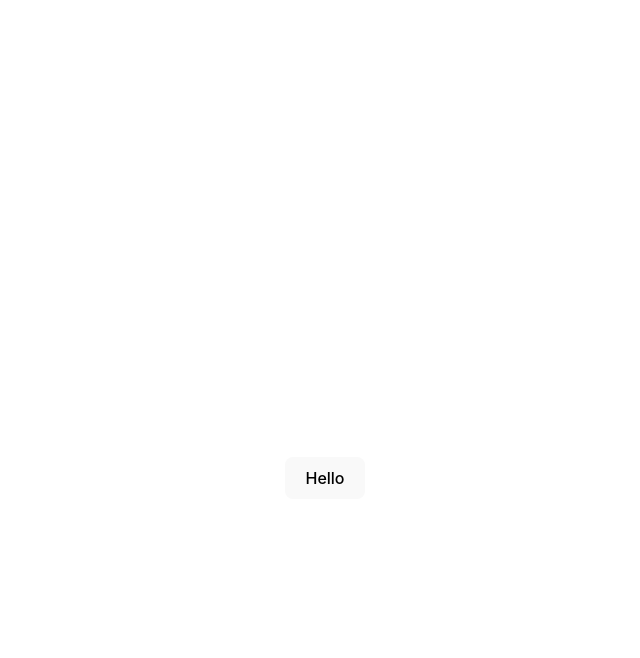
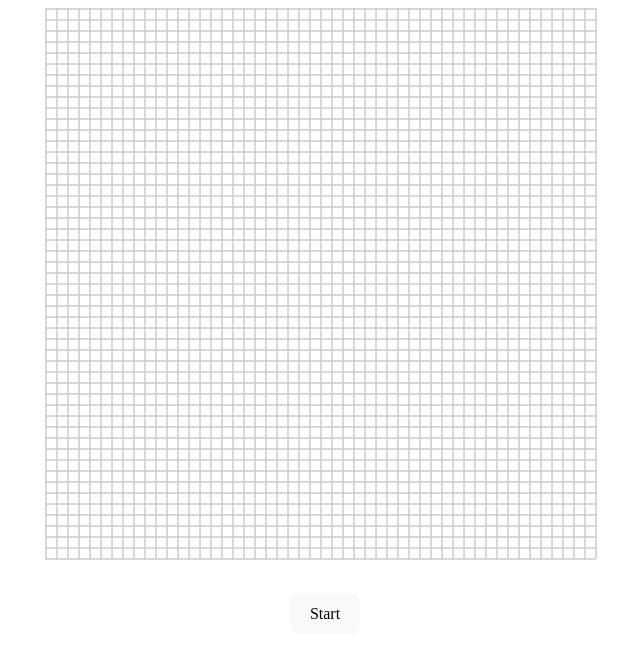
Before and after one commit to yoni78/game_of_life, a React (Vite) app in the folder game-of-life-client/: page / in a window 1280 px wide. Shown: the top 658 px of the page, without its empty margins (315-955 px from the left). Built offline with nearby package versions, Linux system fonts and the light colour scheme.

Commit message:
Added canvas.

```diff
--- a/game-of-life-client/src/App.css
+++ b/game-of-life-client/src/App.css
@@ -1,10 +1,14 @@
-#root {
-  max-width: 1280px;
-  margin: 0 auto;
-  padding: 2rem;
-  text-align: center;
-}
-
 .card {
   padding: 2em;
 }
+
+.game-container {
+  display: flex;
+  justify-content: center;
+}
+
+.controls {
+  display: flex;
+  justify-content: center;
+  padding: 25px;
+}
--- a/game-of-life-client/src/App.tsx
+++ b/game-of-life-client/src/App.tsx
@@ -1,13 +1,54 @@
+import { useEffect, useRef } from 'react';
 import './App.css';
 import Button from './Button';
+import { ALIVE_COLOR, CELL_SIZE, DEAD_COLOR, GRID_COLOR } from './consts';
 
 function App() {
+  const canvas = useRef<HTMLCanvasElement>(null);
+
+  const width = 50;
+  const height = width;
+
+  useEffect(() => {
+    if (canvas.current === null) {
+      return;
+    }
+
+    const ctx = canvas.current.getContext("2d");
+
+    if (ctx === null) {
+      return;
+    }
+
+    ctx.beginPath();
+    ctx.strokeStyle = GRID_COLOR;
+
+    // Vertical lines.
+    for (let i = 0; i <= width; i++) {
+      ctx.moveTo(i * (CELL_SIZE + 1) + 1, 0);
+      ctx.lineTo(i * (CELL_SIZE + 1) + 1, (CELL_SIZE + 1) * height + 1);
+    }
+
+    // Horizontal lines.
+    for (let j = 0; j <= height; j++) {
+      ctx.moveTo(0, j * (CELL_SIZE + 1) + 1);
+      ctx.lineTo((CELL_SIZE + 1) * width + 1, j * (CELL_SIZE + 1) + 1);
+    }
+
+    ctx.stroke();
+
+
+  }, [canvas.current]);
+
+
   return (
     <div className="App">
-      <canvas />
+      <div className='game-container'>
+        <canvas ref={canvas} className='game' height={(CELL_SIZE + 1) * (height + 1)} width={(CELL_SIZE + 1) * (width + 1)} />
+      </div>
 
-      <div className="card">
-        <Button text='Hello' />
+      <div className="controls">
+        <Button text='Start' />
       </div>
     </div>
   )
--- /dev/null
+++ b/game-of-life-client/src/consts.ts
@@ -0,0 +1,4 @@
+export const CELL_SIZE = 10;
+export const GRID_COLOR = "#CCCCCC";
+export const DEAD_COLOR = "#FFFFFF";
+export const ALIVE_COLOR = "#000000";
--- a/game-of-life-client/src/index.css
+++ b/game-of-life-client/src/index.css
@@ -1,42 +1,3 @@
-:root {
-  font-family: Inter, Avenir, Helvetica, Arial, sans-serif;
-  font-size: 16px;
-  line-height: 24px;
-  font-weight: 400;
-
-  color-scheme: light dark;
-  color: rgba(255, 255, 255, 0.87);
-  background-color: #242424;
-
-  font-synthesis: none;
-  text-rendering: optimizeLegibility;
-  -webkit-font-smoothing: antialiased;
-  -moz-osx-font-smoothing: grayscale;
-  -webkit-text-size-adjust: 100%;
-}
-
-a {
-  font-weight: 500;
-  color: #646cff;
-  text-decoration: inherit;
-}
-a:hover {
-  color: #535bf2;
-}
-
-body {
-  margin: 0;
-  display: flex;
-  place-items: center;
-  min-width: 320px;
-  min-height: 100vh;
-}
-
-h1 {
-  font-size: 3.2em;
-  line-height: 1.1;
-}
-
 button {
   border-radius: 8px;
   border: 1px solid transparent;
@@ -48,9 +9,11 @@ button {
   cursor: pointer;
   transition: border-color 0.25s;
 }
+
 button:hover {
   border-color: #646cff;
 }
+
 button:focus,
 button:focus-visible {
   outline: 4px auto -webkit-focus-ring-color;
@@ -61,9 +24,11 @@ button:focus-visible {
     color: #213547;
     background-color: #ffffff;
   }
+
   a:hover {
     color: #747bff;
   }
+
   button {
     background-color: #f9f9f9;
   }
```
